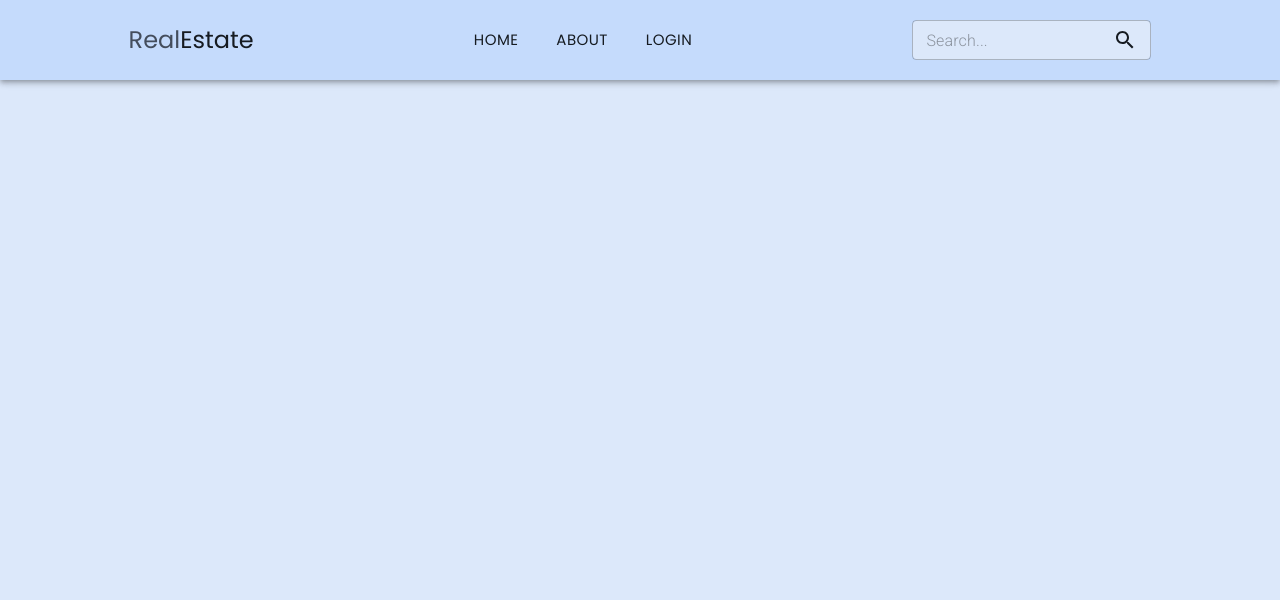
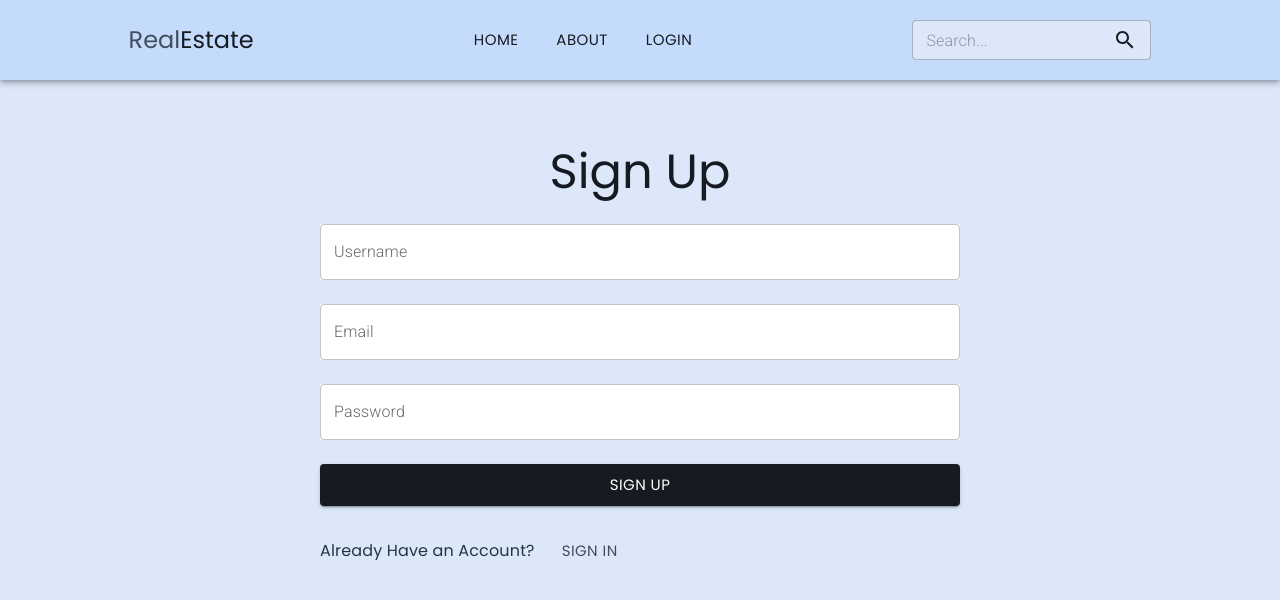
Before and after one commit to Didar9595/Real-Estate-Web, a React (Vite) app in the folder frontend/: page /signup in a window 1280 px wide. Shown: the top 600 px of the page. Built offline with nearby package versions, Linux system fonts and the light colour scheme.

Commit message:
Complte Signup page

```diff
--- a/frontend/src/pages/Signup.jsx
+++ b/frontend/src/pages/Signup.jsx
@@ -1,10 +1,22 @@
 import React from 'react'
+import {Button, Stack, TextField, Typography} from '@mui/material'
+import { Link } from 'react-router-dom'
 
 const Signup = () => {
   return (
-    <div>
-
-    </div>
+       <Stack sx={{display:'flex',alignItems:'center'}}>
+        <Stack direction='column' spacing={3} sx={{width:'50%',marginTop:'4em'}}>
+          <Typography variant='h3' sx={{fontFamily:'poppins',fontWeight:'bold',color:'#161b21',textAlign:'center'}}>Sign Up</Typography>
+          <TextField label='Username' type='text' name='username' sx={{background:'white',color:'#161b21'}}/>
+          <TextField label='Email' type='email' name='email' sx={{background:'white',color:'#161b21'}}/>
+          <TextField label='Password' type='password' name='password' sx={{background:'white',color:'#161b21'}}/>
+          <Button variant='contained' size='large' sx={{background:'#161b21',color:'white',fontFamily:'poppins',fontWeight:'bold'}}>Sign Up</Button>
+          <Stack direction='row' spacing={2} sx={{display:'flex',alignItems:'center'}}>
+            <Typography variant='body1' sx={{fontFamily:'poppins'}}>Already Have an Account?</Typography>
+            <Link to='/signin'><Button variant='text' size='large' sx={{fontFamily:'poppins',color:'#444d5c'}}>Sign in</Button></Link>
+          </Stack>
+          </Stack>
+       </Stack>
   )
 }
 
```
